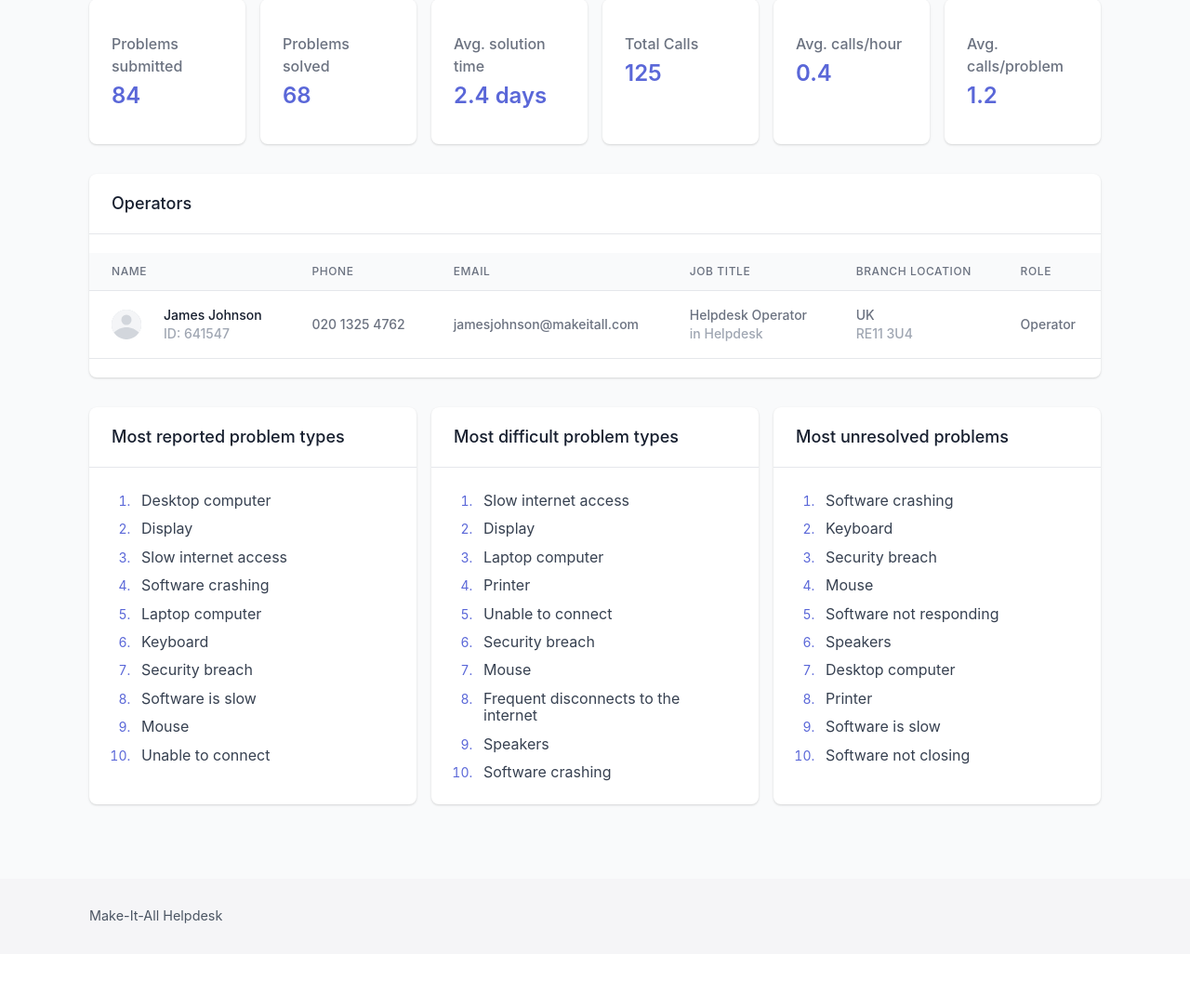
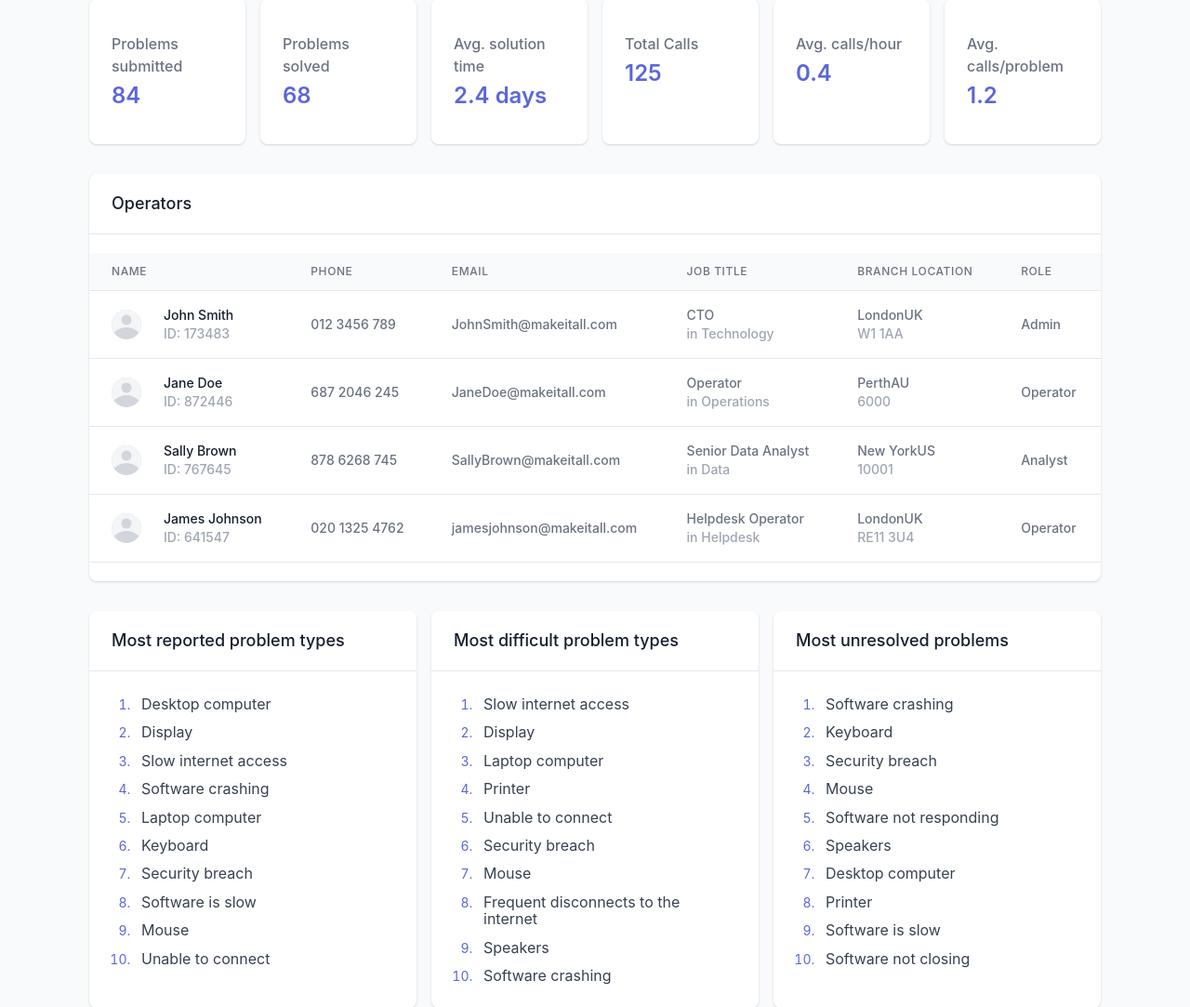
Before and after one commit to C-0B/2021-Helpdesk, a PHP site: page /staff-performance.php in a window 1280 px wide. Shown: the part 305-1388 px from the top of the page at 93% size. Before the commit the page ends 1298 px from the top, so only its background shows below. Run offline with PHP 8.4, Linux system fonts and the light colour scheme; the visitor is signed in with stand-in values (Sample User, id 1); some web fonts are replaced.

Commit message:
remove database connection + add local data for demos

```diff
--- a/components/data.php
+++ b/components/data.php
@@ -23,7 +23,7 @@ $calls = [
     ),
     array(
         "call code" => 453,
-        "caller id" => "43213",
+        "caller id" => "432153",
         "operator id" => "35213",
         "date" => "Oct 11 2016",
         "time" => "15:50",
@@ -31,7 +31,16 @@ $calls = [
         "problem" => 144,
         "notes" => "",
     ),
-
+    array(
+        "call code" => 454,
+        "caller id" => "456493",
+        "operator id" => "35213",
+        "date" => "Oct 12 2016",
+        "time" => "10:50",
+        "reason" => "Discuss existing problem",
+        "problem" => 144,
+        "notes" => "",
+    )
 
 ];
 
@@ -50,11 +59,23 @@ wants to keep out illegal messages from Mexico",
         "status" => 2
     ),
     array(
+        "problemNumber" => 327,
+        "description" => "Tendency to eject CDs early",
+        "type" => "Hardware",
+        "specialist" => "Bert",
+        "date" => "Oct 4 2016, 9.20am",
+        "callCode" => "189",
+        "open" => true,
+        "problem-priority" => "Low",
+        "problem-type" => "Hardware - Laptop Computer",
+        "status" => 2
+    ),
+    array(
         "problemNumber" => 326,
         "description" => "Email may have been hacked when using an external
         server",
         "type" => "Software",
-        "specialist" => null,
+        "specialist" => "James J",
         "date" => "Oct 3 2016, 9.15am",
         "callCode" => "188",
         "open" => true,
@@ -72,88 +93,119 @@ wants to keep out illegal messages from Mexico",
         "open" => false,
         "problem-priority" => "Low",
         "problem-type" => "Hardware - Laptop Computer",
-        "status" => 3
-    ),
-    array(
-        "problemNumber" => 327,
-        "description" => "Tendency to eject CDs early",
-        "type" => "Hardware",
-        "specialist" => "Bert",
-        "date" => "Oct 4 2016, 9.20am",
-        "callCode" => "189",
-        "open" => true,
-        "problem-priority" => "Low",
-        "problem-type" => "Hardware - Laptop Computer",
-        "status" => 0
+        "status" => 1
     )
 ];
 
-$personnel = [
+$personnel = array(
     array(
-        "id" => 133614,
-        "name" => "John Doe",
-        "job title" => "Software Developer",
-        "department" => "Research and Development",
-        "phone" => "020 6549 5613",
-        "branch country" => "UK",
-        "branch postcode" => "RE11 3U4",
-        "email" => "johndoe@makeitall.com",
-        "role" => "Specialist",
-        "type" => "Network",
-        "available" => 0,
-    ),
+        "id" => 173483,
+        "first_name" => "John",
+        "last_name" => "Smith",
+        "phone_number" => "012 3456 789",
+        "email_address" => "JohnSmith@makeitall.com",
+        "job_title" => "CTO",
+        "department" => "Technology",
+        "branch_location" => "London",
+        "branch_country" => "UK",
+        "branch_postcode" => "W1 1AA",
+        "user_role" => "Admin",
+        "availability" => "active"),
+    array(
+        "id" => 872446,
+        "first_name" => "Jane",
+        "last_name" => "Doe",
+        "phone_number" => "687 2046 245",
+        "email_address" => "JaneDoe@makeitall.com",
+        "job_title" => "Operator",
+        "department" => "Operations",
+        "branch_location" => "Perth",
+        "branch_country" => "AU",
+        "branch_postcode" => "6000",
+        "user_role" => "Operator",
+        "availability" => "inactive"),
+    array(
+        "id" => 323543,
+        "first_name" => "James",
+        "last_name" => "Gold",
+        "phone_number" => "874 6585 312",
+        "email_address" => "JamesGold@makeitall.com",
+        "job_title" => "Office Hardware Specialist",
+        "department" => "Technology",
+        "branch_location" => "New York",
+        "branch_country" => "US",
+        "branch_postcode" => "10001",
+        "user_role" => "Specialist",
+        "availability" => "unavailable"),
+    array(
+        "id" => 767645,
+        "first_name" => "Sally",
+        "last_name" => "Brown",
+        "phone_number" => "878 6268 745",
+        "email_address" => "SallyBrown@makeitall.com",
+        "job_title" => "Senior Data Analyst",
+        "department" => "Data",
+        "branch_location" => "New York",
+        "branch_country" => "US",
+        "branch_postcode" => "10001",
+        "user_role" => "Analyst",
+        "availability" => "active"),
     array(
         "id" => 578415,
-        "name" => "Max Henry",
-        "job title" => "Electrical Engineer",
+        "first_name" => "Max",
+        "last_name" => "Henry",
+        "job_title" => "Electrical Engineer",
         "department" => "Maintenance",
-        "phone" => "020 4521 3216",
-        "branch country" => "USA",
-        "branch postcode" => "54162",
-        "email" => "maxhenry@makeitall.com",
-        "role" => "Specialist",
+        "phone_number" => "020 4521 3216",
+        "branch_location" => "Charleston SC",
+        "branch_country" => "US",
+        "branch_postcode" => "29401",
+        "email_address" => "maxhenry@makeitall.com",
+        "user_role" => "Specialist",
         "type" => "Hardware",
-        "available" => "1",
-    ),
+        "availability" => "active"),
     array(
         "id" => 657911,
-        "name" => "Jane Smith",
-        "job title" => "Software Tester",
+        "first_name" => "Jane",
+        "last_name" => "Smith",
+        "job_title" => "Software Tester",
         "department" => "Research and Development",
-        "phone" => "020 5496 6652",
-        "branch country" => "USA",
-        "branch postcode" => "54162",
-        "email" => "janesmith@makeitall.com",
-        "role" => "Specialist",
+        "phone_number" => "020 5496 6652",
+        "branch_location" => "Green Bay WI",
+        "branch_country" => "USA",
+        "branch_postcode" => "54162",
+        "email_address" => "janesmith@makeitall.com",
+        "user_role" => "Specialist",
         "type" => "Software",
-        "available" => 2,
-
-    ),
+        "availability" => "unavailable"),
     array(
         "id" => 321564,
-        "name" => "Sam Jones",
-        "job title" => "Technical Specialist",
+        "first_name" => "Sam",
+        "last_name" => "Jones",
+        "job_title" => "Technical Specialist",
         "department" => "Helpdesk",
-        "phone" => "020 1325 4762",
-        "branch country" => "Japan",
-        "branch postcode" => "8432543",
-        "email" => "samjones@makeitall.com",
-        "role" => "Specialist",
+        "phone_number" => "020 1325 4762",
+        "branch_location" => "Tokyo",
+        "branch_country" => "Japan",
+        "branch_postcode" => "100-0014",
+        "email_address" => "samjones@makeitall.com",
+        "user_role" => "Specialist",
         "type" => "Network",
-        "available" => 0,
-    ),
+        "availability" => "active"),
     array(
         "id" => 641547,
-        "name" => "James Johnson",
-        "job title" => "Helpdesk Operator",
+        "first_name" => "James",
+        "last_name" => "Johnson",
+        "job_title" => "Helpdesk Operator",
         "department" => "Helpdesk",
-        "phone" => "020 1325 4762",
-        "branch country" => "UK",
-        "branch postcode" => "RE11 3U4",
-        "email" => "jamesjohnson@makeitall.com",
-        "role" => "Operator",
-    )
-];
+        "phone_number" => "020 1325 4762",
+        "branch_location" => "London",
+        "branch_country" => "UK",
+        "branch_postcode" => "RE11 3U4",
+        "email_address" => "jamesjohnson@makeitall.com",
+        "user_role" => "Operator",
+        "availability" => "active")
+    );
 
 $software = [
     array(
--- a/login.php
+++ b/login.php
@@ -1,5 +1,6 @@
 <?php
 session_start();
+
 
 if (isset($_SESSION["loggedin"]) && $_SESSION["loggedin"] === true) {
     header("location: index.php");
@@ -8,6 +9,7 @@ if (isset($_SESSION["loggedin"]) && $_SESSION["loggedin"] === true) {
 
 $username = $password = $err = "";
 $users = ["operator", "specialist", "admin", "analyst"];
+
 
 if ($_SERVER["REQUEST_METHOD"] == "POST") {
 
@@ -22,6 +24,9 @@ if ($_SERVER["REQUEST_METHOD"] == "POST") {
     } else {
         $password = trim($_POST["password"]);
     }
+    $_SESSION["loggedin"] = true;
+$_SESSION["username"] = $username;
+
 
     if (in_array(strtolower($username), $users)) {
         if ($password == "password") {
--- a/php/db-connect.php
+++ b/php/db-connect.php
@@ -1,11 +1,15 @@
 <?php
-$server = "localhost";
-$user = "team08";
-$pass = "password";
-$db = "team08-20cob290";
+// $server = "localhost";
+// $user = "team08";
+// $user = "localhost";
 
-$conn = new mysqli($server, $user, $pass, $db);
+// $pass = "password";
+// $pass = "root";
+// $db = "team08-20cob290";
 
-if ($conn->connect_error) {
-    die("Connection failed: " . $conn->connect_error);
-}
+// $conn = new mysqli($server, $user, $pass, $db);
+
+// if ($conn->connect_error) {
+//     die("Connection failed: " . $conn->connect_error);
+// }
+?>
--- a/staff-performance.php
+++ b/staff-performance.php
@@ -5,7 +5,7 @@ include("components/header.php");
 $specialist = array();
 $operator = array();
 foreach ($personnel as $person) {
-    if ($person["role"] == "Specialist") {
+    if ($person["user_role"] == "Specialist") {
         array_push($specialist, $person);
     } else {
         array_push($operator, $person);
@@ -150,14 +150,14 @@ foreach ($personnel as $person) {
                                                 </style>
                                                 <circle class="st0" cx="92.5" cy="92.5" r="92.5"/><path class="st1" d="M92.5 109.4c31.2 0 59.1 12.9 77.7 33.3 9.4-14.4 14.8-31.7 14.8-50.2C184.9 41.4 143.5 0 92.5 0 41.4 0 0 41.4 0 92.5c0 18.5 5.4 35.7 14.8 50.2C33.4 122.3 61.3 109.4 92.5 109.4z"/><circle class="st2" cx="92.5" cy="63.5" r="31.8"/>
                                             </svg>
-                                            <div class="name" style="margin-left: 1.5rem">' . $person["name"] . '<span>ID: ' . $person["id"] . '</span></div>
+                                            <div class="name" style="margin-left: 1.5rem">' . $person["first_name"] . ' ' . $person["last_name"] . '<span>ID: ' . $person["id"] . '</span></div>
                                         </div>
                                     </td>
-                                    <td>' . $person["phone"] . '</td>
-                                    <td>' . $person["email"] . '</td>
-                                    <td>' . $person["job title"] . '<span>in ' . $person["department"] . '</span></td>
-                                    <td>' . $person["branch country"] . '<span>' . $person["branch postcode"] . '</span></td>
-                                    <td>' . $person["role"] . '</td>
+                                    <td>' . $person["phone_number"] . '</td>
+                                    <td>' . $person["email_address"] . '</td>
+                                    <td>' . $person["job_title"] . '<span>in ' . $person["department"] . '</span></td>
+                                    <td>' . $person["branch_location"] . $person["branch_country"] . '<span>' . $person["branch_postcode"] . '</span></td>
+                                    <td>' . $person["user_role"] . '</td>
                                 </tr>';
                                 }
                                 ?>
@@ -331,14 +331,14 @@ foreach ($personnel as $person) {
                                                 </style>
                                                 <circle class="st0" cx="92.5" cy="92.5" r="92.5"/><path class="st1" d="M92.5 109.4c31.2 0 59.1 12.9 77.7 33.3 9.4-14.4 14.8-31.7 14.8-50.2C184.9 41.4 143.5 0 92.5 0 41.4 0 0 41.4 0 92.5c0 18.5 5.4 35.7 14.8 50.2C33.4 122.3 61.3 109.4 92.5 109.4z"/><circle class="st2" cx="92.5" cy="63.5" r="31.8"/>
                                             </svg>
-                                            <div class="name" style="margin-left: 1.5rem">' . $person["name"] . '<span>ID: ' . $person["id"] . '</span></div>
+                                            <div class="name" style="margin-left: 1.5rem">' . $person["first_name"] . ' ' . $person["last_name"] . '<span>ID: ' . $person["id"] . '</span></div>
                                         </div>
                                     </td>
-                                    <td>' . $person["phone"] . '</td>
-                                    <td>' . $person["email"] . '</td>
-                                    <td>' . $person["job title"] . '<span>in ' . $person["department"] . '</span></td>
-                                    <td>' . $person["branch country"] . '<span>' . $person["branch postcode"] . '</span></td>
-                                    <td>' . $person["role"] . '</td>
+                                    <td>' . $person["phone_number"] . '</td>
+                                    <td>' . $person["email_address"] . '</td>
+                                    <td>' . $person["job_title"] . '<span>in ' . $person["department"] . '</span></td>
+                                    <td>' . $person["branch_location"] . $person["branch_country"] . '<span>' . $person["branch_postcode"] . '</span></td>
+                                    <td>' . $person["user_role"] . '</td>
                                 </tr>';
                                 }
                                 ?>
```
Also changed, not shown: personnel.php (+38 -4 lines).
